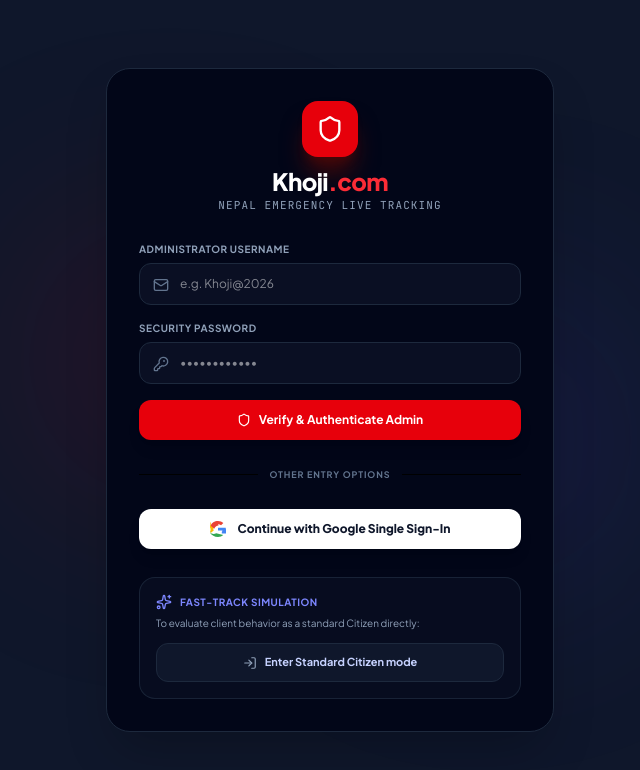
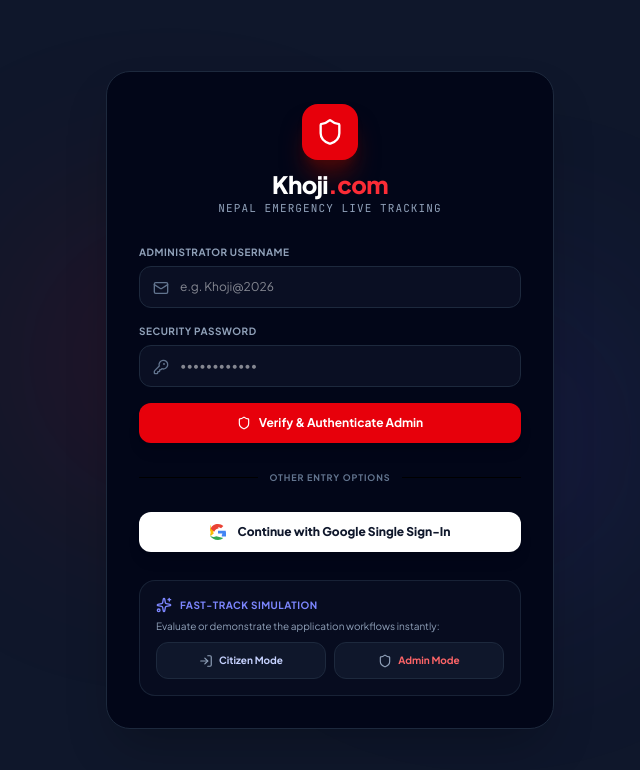
Before and after one commit to sajilobackendsupport-png/Khoji.com, a React (Vite) app: page / in a window 1280 px wide. Shown: the top 770 px of the page, without its empty margins (310-950 px from the left). Built offline with nearby package versions, Linux system fonts and the light colour scheme; no server answers; the database is empty.

Commit message:
feat(auth): improve Firebase unauthorized domain error
Added detailed setup instructions to the error handler for Firebase unauthorized domains and updated the Firestore connection check to be non-blocking.

```diff
--- a/src/components/AuthScreen.tsx
+++ b/src/components/AuthScreen.tsx
@@ -22,12 +22,19 @@
       await signInWithPopup(auth, googleProvider);
     } catch (err: any) {
       console.error("Google Auth failed:", err);
-      // Fallback message with context
-      setError(
-        err.code === "auth/popup-blocked"
-          ? "Login popup was blocked by browser. Please enable popups for this site."
-          : `Auth connection failed: ${err.message || "Unknown reason"}. Please consider testing with Sandbox bypass below.`
-      );
+      if (err.code === "auth/unauthorized-domain" || (err.message && err.message.toLowerCase().includes("unauthorized-domain"))) {
+        const currentHost = window.location.hostname;
+        const currentOrigin = window.location.origin;
+        setError(
+          `UNAUTHORIZED_DOMAIN: This preview domain ("${currentHost}") is not registered in your Firebase Console yet. To authorize it:\n1. Open your Firebase Console\n2. Navigate to Build > Authentication > Settings > Authorized Domains\n3. Click "Add domain" and enter:\n   ${currentHost}\n\nAlternatively, bypass the authentication check using the simulated buttons below to play around with all features.`
+        );
+      } else {
+        setError(
+          err.code === "auth/popup-blocked"
+            ? "Login popup was blocked by browser. Please enable popups for this site."
+            : `Auth connection failed: ${err.message || "Unknown reason"}. Please consider testing with Sandbox bypass below.`
+        );
+      }
     } finally {
       setLoading(false);
     }
@@ -168,17 +175,24 @@
             <span className="text-[10px] font-bold uppercase tracking-wider">Fast-Track Simulation</span>
           </div>
 
-          <p className="text-[10px] text-slate-400 leading-normal mb-3">
-            To evaluate client behavior as a standard Citizen directly:
+          <p className="text-[10px] text-slate-400 leading-normal mb-1">
+            Evaluate or demonstrate the application workflows instantly:
           </p>
 
-          <div className="grid grid-cols-1 gap-2">
+          <div className="grid grid-cols-2 gap-2 pt-1">
             <button
               onClick={() => onSandboxToggle("legacy-demo", "user")}
-              className="py-2.5 px-3 bg-slate-900 hover:bg-slate-850 text-indigo-200 rounded-xl font-bold flex items-center justify-center gap-2 border border-slate-800 hover:border-slate-700 transition text-[11px] cursor-pointer"
+              className="py-2.5 px-3 bg-slate-900 hover:bg-slate-850 text-indigo-200 rounded-xl font-bold flex items-center justify-center gap-1.5 border border-slate-800 hover:border-slate-700 transition text-[10px] cursor-pointer"
             >
               <LogIn className="w-3.5 h-3.5 text-slate-400" />
-              <span>Enter Standard Citizen mode</span>
+              <span>Citizen Mode</span>
+            </button>
+            <button
+              onClick={() => onSandboxToggle("legacy-demo", "admin")}
+              className="py-2.5 px-3 bg-slate-900 hover:bg-slate-850 text-red-400 rounded-xl font-bold flex items-center justify-center gap-1.5 border border-slate-800 hover:border-slate-700 transition text-[10px] cursor-pointer"
+            >
+              <Shield className="w-3.5 h-3.5 text-slate-400 font-bold" />
+              <span>Admin Mode</span>
             </button>
           </div>
         </div>
--- a/src/firebase.ts
+++ b/src/firebase.ts
@@ -20,10 +20,9 @@
   try {
     await getDocFromServer(doc(db, "test", "connection"));
     console.log("Firebase Connection Verified: Connected to th-sem-e2244 project");
-  } catch (error) {
-    if (error instanceof Error && error.message.includes("the client is offline")) {
-      console.error("Please check your Firebase configuration or network status.", error);
-    }
+  } catch (error: any) {
+    // If Firestore is offline or not yet created/enabled in the console, log a warning
+    console.warn("Firestore connection check:", error?.message || error);
   }
 }
 testConnection();
```
